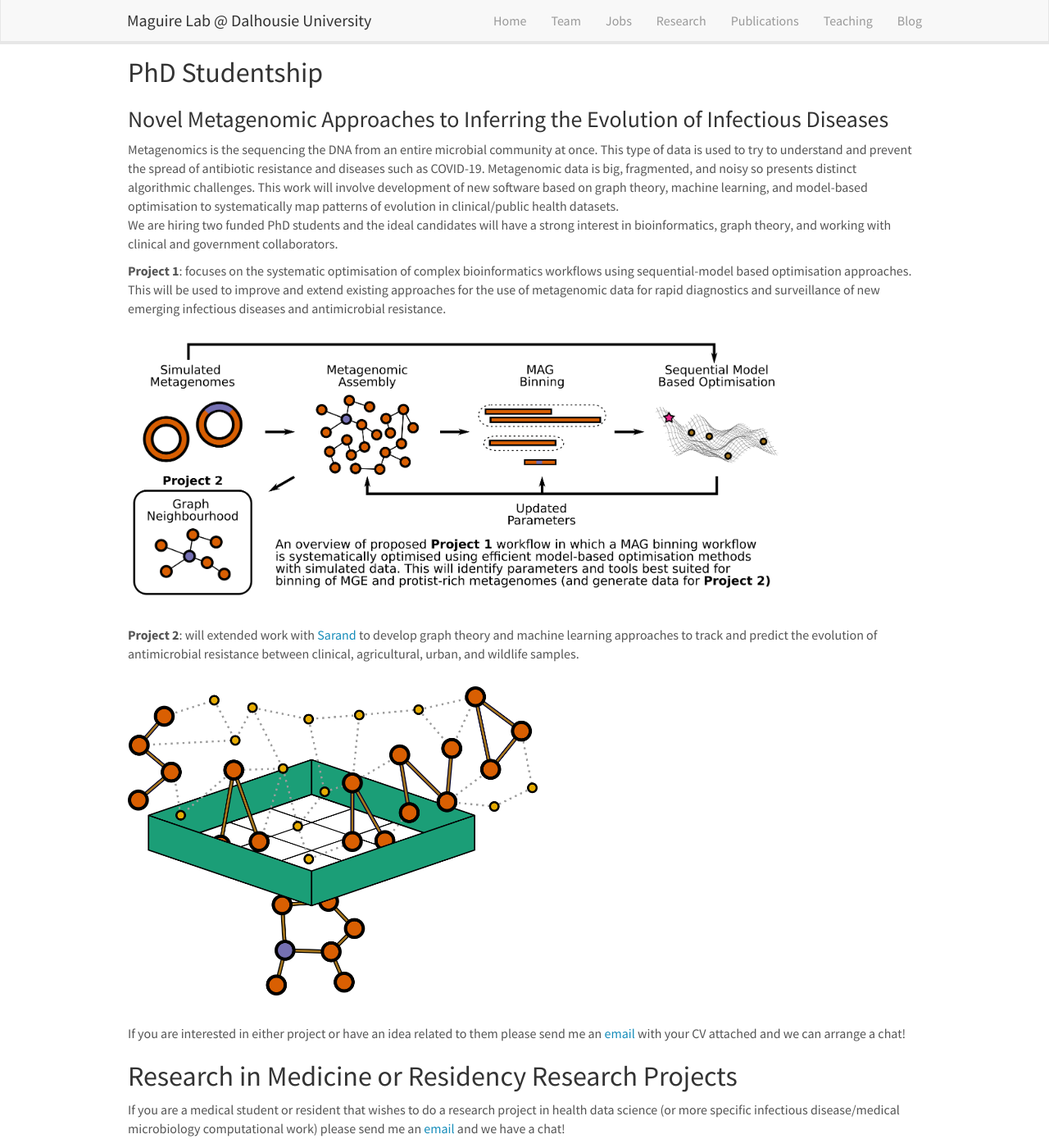
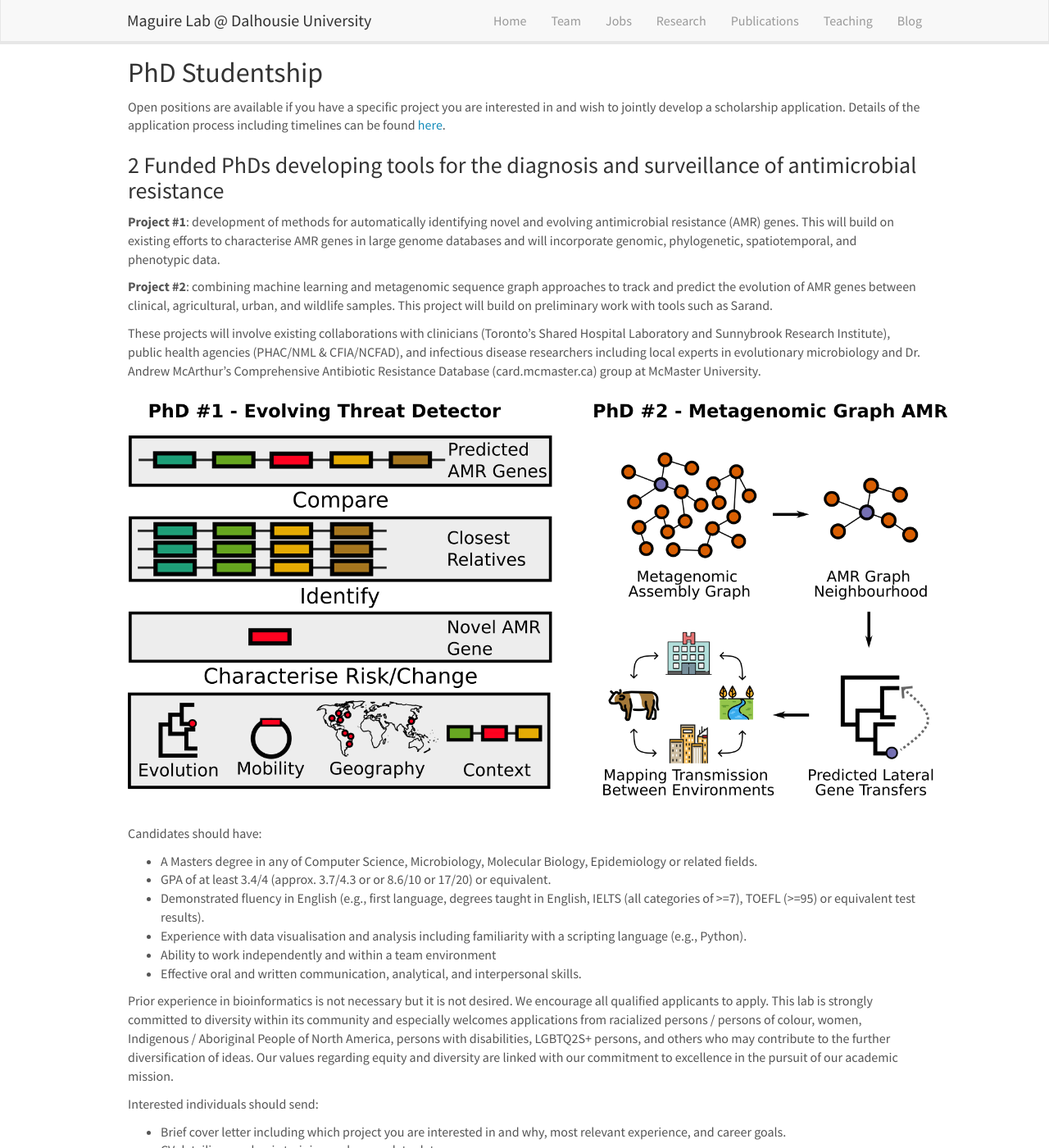
Before and after one commit to maguire-lab/maguire-lab.github.io, a Jekyll site: the page built from _pages/jobs.md, in a window 1280 px wide and 1400 px high, scrolled down 205 px. Shown: the whole window at 82% size. Built offline with Jekyll 4.4.1, drawn with Linux system fonts in a browser that asks for light colours; nearby versions of some CDN libraries; some of the changed text lies outside the part shown.

Commit message:
Update vacancies

```diff
--- a/_pages/jobs.md
+++ b/_pages/jobs.md
@@ -14,24 +14,42 @@ permalink: /jobs
 
 ## PhD Studentship
 
-### Novel Metagenomic Approaches to Inferring the Evolution of Infectious Diseases
+Open positions are available if you have a specific project you are interested in and wish to jointly develop a scholarship application.
+Details of the application process including timelines can be found [here](https://docs.google.com/document/d/1dizV5CEkasOZD_lmbiPf0akGC3Opm99VGN41IQFj64U/edit).
 
-Metagenomics is the sequencing the DNA from an entire microbial community at once. This type of data is used to try to understand and prevent the spread of antibiotic resistance and diseases such as COVID-19.  Metagenomic data is big, fragmented, and noisy so presents distinct algorithmic challenges.  This work will involve development of new software based on graph theory, machine learning, and model-based optimisation to systematically map patterns of evolution in clinical/public health datasets.
-We are hiring two funded PhD students and the ideal candidates will have a strong interest in bioinformatics, graph theory, and working with clinical and government collaborators.
+### 2 Funded PhDs developing tools for the diagnosis and surveillance of antimicrobial resistance
 
-**Project 1**: focuses on the systematic optimisation of complex bioinformatics workflows using sequential-model based optimisation approaches. This will be used to improve and extend existing approaches for the use of metagenomic data for rapid diagnostics and surveillance of new emerging infectious diseases and antimicrobial resistance.
+**Project #1**: development of methods for automatically identifying novel and evolving antimicrobial resistance (AMR) genes. This will build on existing efforts to characterise AMR genes in large genome databases and will incorporate genomic, phylogenetic, spatiotemporal, and phenotypic data.
+
+**Project #2**: combining machine learning and metagenomic sequence graph approaches to track and predict the evolution of AMR genes between clinical, agricultural, urban, and wildlife samples.  This project will build on preliminary work with tools such as Sarand.
+
+These projects will involve existing collaborations with clinicians (Toronto’s Shared Hospital Laboratory and Sunnybrook Research Institute), public health agencies (PHAC/NML & CFIA/NCFAD), and infectious disease researchers including local experts in evolutionary microbiology and Dr. Andrew McArthur’s Comprehensive Antibiotic Resistance Database (card.mcmaster.ca) group at McMaster University.
 
 <figure>
-<img src="{{ site.baseurl }}/images/research/mag_opt.png" width="800">
+<img src="{{ site.baseurl }}/images/research/phd_projects.png" width="1000">
 </figure>
 
-**Project 2**: will extended work with [Sarand](https://github.com/somayeh-aut/sarand) to develop graph theory and machine learning approaches to track and predict the evolution of antimicrobial resistance between clinical, agricultural, urban, and wildlife samples.
 
-<figure>
-<img src="{{ site.baseurl }}/images/research/sarand.png" width="500">
-</figure>
+Candidates should have:
+- A Masters degree in any of Computer Science, Microbiology, Molecular Biology, Epidemiology or related fields.
+- GPA of at least 3.4/4 (approx. 3.7/4.3 or or 8.6/10 or 17/20) or equivalent.
+- Demonstrated fluency in English (e.g., first language, degrees taught in English, IELTS (all categories of >=7), TOEFL (>=95) or equivalent test results).
+- Experience with data visualisation and analysis including familiarity with a scripting language (e.g., Python).
+- Ability to work independently and within a team environment
+- Effective oral and written communication, analytical, and interpersonal skills.
 
-If you are interested in either project or have an idea related to them please send me an [email](mailto:finlay.maguire@dal.ca) with your CV attached and we can arrange a chat!
+Prior experience in bioinformatics is not necessary but it is not desired.  We encourage all qualified applicants to apply.
+This lab is strongly committed to diversity within its community and especially welcomes applications from racialized persons / persons of colour, women, Indigenous / Aboriginal People of North America, persons with disabilities, LGBTQ2S+ persons, and others who may contribute to the further diversification of ideas. Our values regarding equity and diversity are linked with our commitment to excellence in the pursuit of our academic mission.
+
+Interested individuals should send:
+- Brief cover letter including which project you are interested in and why, most relevant experience, and career goals.
+- CV detailing academic training and research to date.
+- Unofficial academic transcripts.
+
+Applicants who meet preliminary screening will be invited for an interview and 2 references will be requested prior to final hiring decisions.
+
+Please send applications to [finlay.maguire@dal.ca](mailto:finlay.maguire@dal.ca). In the body of your email, please mention your earliest availability date.
+Keywords: Algorithms; Biomedical; Biostatistics; Infectious Diseases; Computational Machine Learning; Microbial Pathogenomics
 
 ## Research in Medicine or Residency Research Projects
 
```
Also changed, not shown: images/research/phd_projects.png (added).
